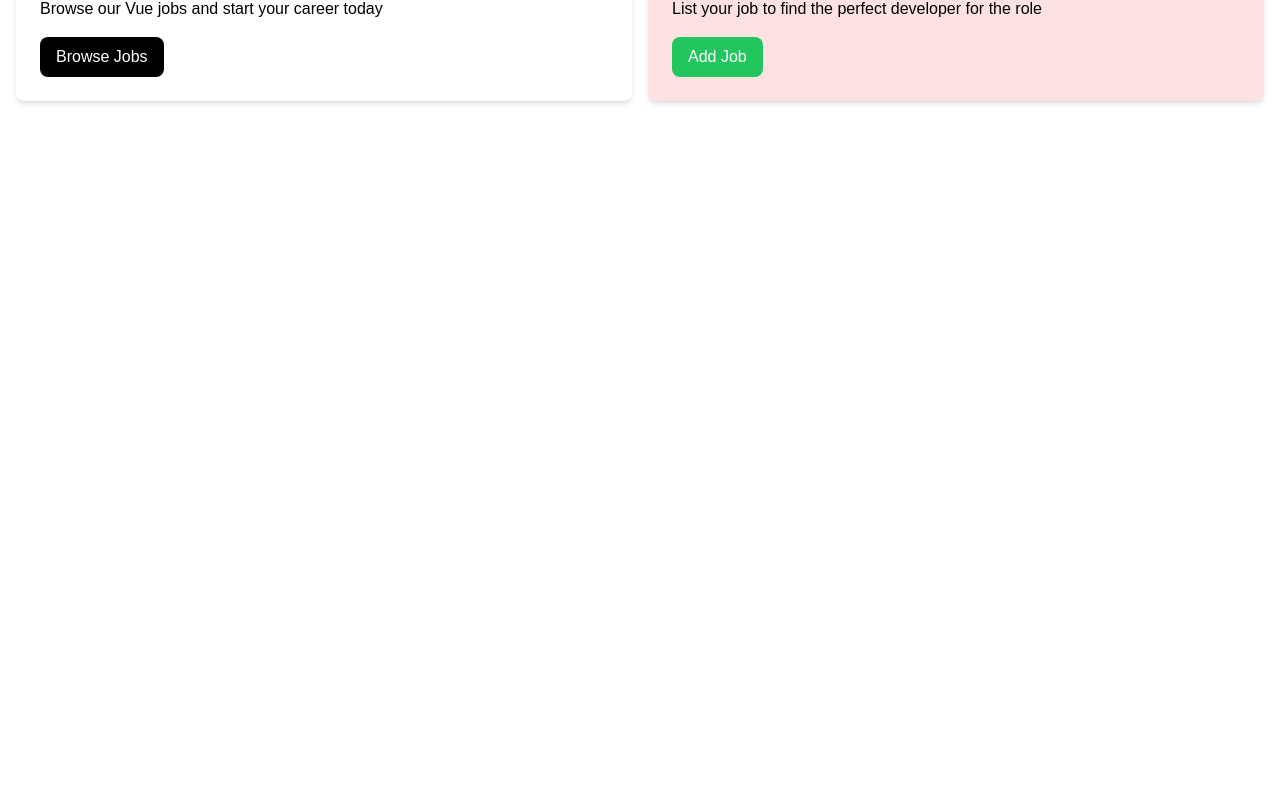
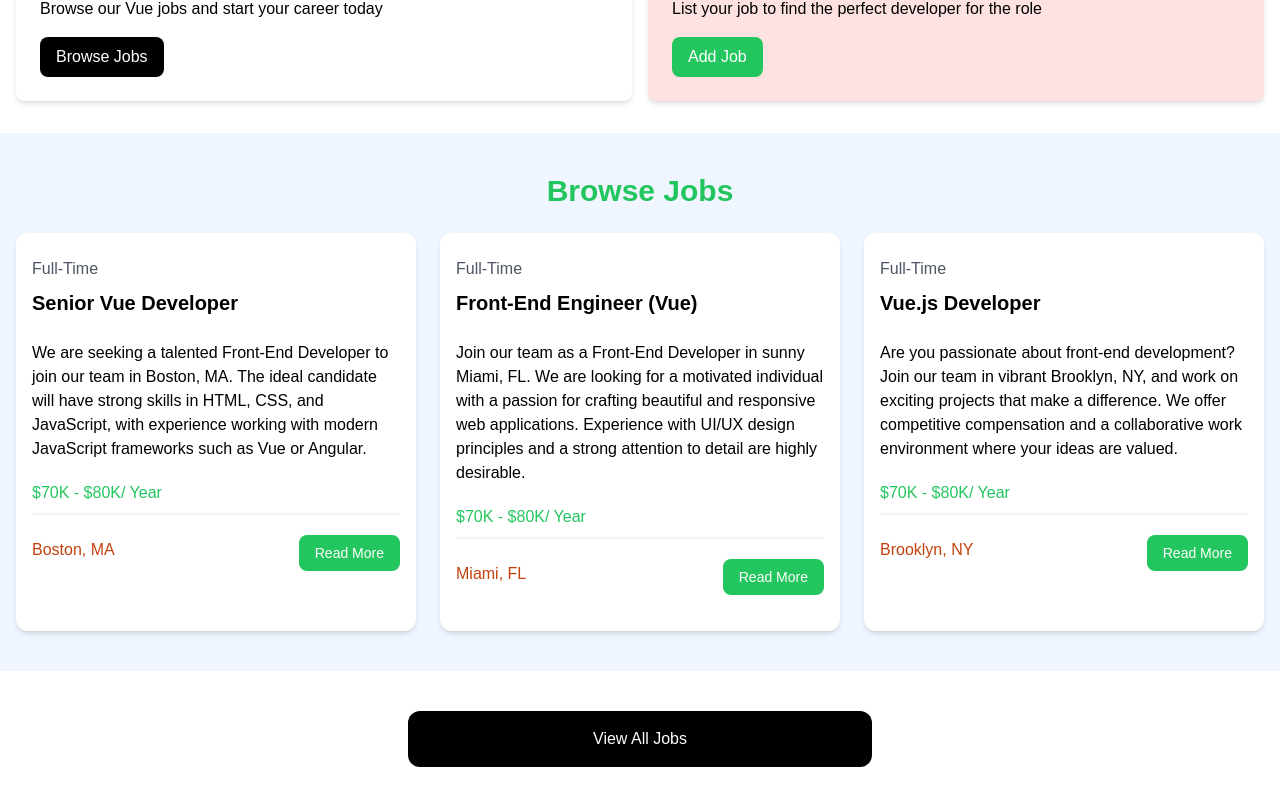
Before and after one commit to ayakoneko/CLab-Laravel-Vue-Tailwind-, a Vue app in the folder 1. Vue Crash Course/Vue with application/vue-crash-2024/: page / in a window 1280 px wide. Shown: the part 476-1282 px from the top of the page. Before the commit the page ends 800 px from the top, so only its background shows below. Built offline with nearby package versions, Linux system fonts and the light colour scheme.

Commit message:
0. Vue - JobListing from JSON Data, with limit and showButton(boolean)

```diff
--- a/1. Vue Crash Course/Vue with application/vue-crash-2024/src/App.vue
+++ b/1. Vue Crash Course/Vue with application/vue-crash-2024/src/App.vue
@@ -2,6 +2,7 @@
   import Navbar from '@/components/Navbar.vue';
   import Hero from '@/components/Hero.vue';
   import HomeCard from '@/components/HomeCard.vue';
+  import JobListings from '@/components/JobListings.vue';
 
 </script>
 
@@ -9,7 +10,7 @@
   <Navbar />
   <Hero />
   <HomeCard />
-
+  <JobListings :limit="3" :showButton="true"/>
 </template>
 
 <style scoped>
--- /dev/null
+++ b/1. Vue Crash Course/Vue with application/vue-crash-2024/src/components/JobListing.vue
@@ -0,0 +1,39 @@
+<script setup>
+  import { defineProps } from 'vue';
+
+  defineProps({
+    job: Object
+  });
+</script>
+
+<template>
+  <div class="bg-white rounded-xl shadow-md relative">
+    <div class="p-4">
+      <div class="mb-6">
+        <div class="text-gray-600 my-2">{{job.type}}</div>
+        <h3 class="text-xl font-bold">{{job.title}}</h3>
+      </div>
+
+      <div class="mb-5">
+        {{job.description}}
+      </div>
+
+      <h3 class="text-green-500 mb-2">{{job.salary}}/ Year</h3>
+
+      <div class="border border-gray-100 mb-5"></div>
+
+      <div class="flex flex-col lg:flex-row justify-between mb-4">
+        <div class="text-orange-700 mb-3">
+          <i class="fa-solid fa-location-dot text-lg"></i>
+          {{job.location}}
+        </div>
+        <a
+          :href="'/job/' + job.id"
+          class="h-[36px] bg-green-500 hover:bg-green-600 text-white px-4 py-2 rounded-lg text-center text-sm"
+        >
+          Read More
+        </a>
+      </div>
+    </div>
+  </div>
+</template>
--- /dev/null
+++ b/1. Vue Crash Course/Vue with application/vue-crash-2024/src/components/JobListings.vue
@@ -0,0 +1,38 @@
+<script setup>
+  import jobData from '@/jobs.json';
+  import JobListing from '@/components/JobListing.vue';
+  import { ref, defineProps } from 'vue';
+
+  const jobs = ref(jobData);
+
+  defineProps({
+    limit: Number,
+    showButton: {
+      type: Boolean,
+      default: false
+    }
+  });
+
+</script>
+
+<template>
+  <section class="bg-blue-50 px-4 py-10">
+    <div class="container-xl lg:container m-auto">
+      <h2 class="text-3xl font-bold text-green-500 mb-6 text-center">
+        Browse Jobs
+      </h2>
+      <div class="grid grid-cols-1 md:grid-cols-3 gap-6">
+        <JobListing v-for="job in jobs.slice(0, limit || jobs.length)" :key="job.id" :job="job"/>
+      </div>
+    </div>
+  </section>
+
+  <section v-if="showButton" class="m-auto max-w-lg my-10 px-6">
+    <a
+      href="/jobs"
+      class="block bg-black text-white text-center py-4 px-6 rounded-xl hover:bg-gray-700"
+      >View All Jobs</a
+    >
+  </section>
+
+</template>
--- /dev/null
+++ b/1. Vue Crash Course/Vue with application/vue-crash-2024/src/jobs.json
@@ -0,0 +1,86 @@
+[
+  {
+    "id": 1,
+    "title": "Senior Vue Developer",
+    "type": "Full-Time",
+    "description": "We are seeking a talented Front-End Developer to join our team in Boston, MA. The ideal candidate will have strong skills in HTML, CSS, and JavaScript, with experience working with modern JavaScript frameworks such as Vue or Angular.",
+    "location": "Boston, MA",
+    "salary": "$70K - $80K",
+    "company": {
+      "name": "NewTek Solutions",
+      "description": "NewTek Solutions is a leading technology company specializing in web development and digital solutions. We pride ourselves on delivering high-quality products and services to our clients while fostering a collaborative and innovative work environment.",
+      "contactEmail": "contact@teksolutions.com",
+      "contactPhone": "555-555-5555"
+    }
+  },
+  {
+    "id": 2,
+    "title": "Front-End Engineer (Vue)",
+    "type": "Full-Time",
+    "description": "Join our team as a Front-End Developer in sunny Miami, FL. We are looking for a motivated individual with a passion for crafting beautiful and responsive web applications. Experience with UI/UX design principles and a strong attention to detail are highly desirable.",
+    "location": "Miami, FL",
+    "salary": "$70K - $80K",
+    "company": {
+      "name": "Veneer Solutions",
+      "description": "Veneer Solutions is a creative agency specializing in digital design and development. Our team is dedicated to pushing the boundaries of creativity and innovation to deliver exceptional results for our clients.",
+      "contactEmail": "contact@loremipsum.com",
+      "contactPhone": "555-555-5555"
+    }
+  },
+  {
+    "id": 3,
+    "title": "Vue.js Developer",
+    "type": "Full-Time",
+    "description": "Are you passionate about front-end development? Join our team in vibrant Brooklyn, NY, and work on exciting projects that make a difference. We offer competitive compensation and a collaborative work environment where your ideas are valued.",
+    "location": "Brooklyn, NY",
+    "salary": "$70K - $80K",
+    "company": {
+      "name": "Dolor Cloud",
+      "description": "Dolor Cloud is a leading technology company specializing in digital solutions for businesses of all sizes. With a focus on innovation and customer satisfaction, we are committed to delivering cutting-edge products and services.",
+      "contactEmail": "contact@dolorsitamet.com",
+      "contactPhone": "555-555-5555"
+    }
+  },
+  {
+    "id": 4,
+    "title": "Vue Front-End Developer",
+    "type": "Part-Time",
+    "description": "Join our team as a Part-Time Front-End Developer in beautiful Pheonix, AZ. We are looking for a self-motivated individual with a passion for creating engaging user experiences. This position offers flexible hours and the opportunity to work remotely.",
+    "location": "Pheonix, AZ",
+    "salary": "$60K - $70K",
+    "company": {
+      "name": "Alpha Elite",
+      "description": "Alpha Elite is a dynamic startup specializing in digital marketing and web development. We are committed to fostering a diverse and inclusive workplace where creativity and innovation thrive.",
+      "contactEmail": "contact@adipisicingelit.com",
+      "contactPhone": "555-555-5555"
+    }
+  },
+  {
+    "id": 5,
+    "title": "Full Stack Vue Developer",
+    "type": "Full-Time",
+    "description": "Exciting opportunity for a Full-Time Front-End Developer in bustling Atlanta, GA. We are seeking a talented individual with a passion for building elegant and scalable web applications. Join our team and make an impact!",
+    "location": "Atlanta, GA",
+    "salary": "$90K - $100K",
+    "company": {
+      "name": "Browning Technologies",
+      "description": "Browning Technologies is a rapidly growing technology company specializing in e-commerce solutions. We offer a dynamic and collaborative work environment where employees are encouraged to think creatively and innovate.",
+      "contactEmail": "contact@consecteturadipisicing.com",
+      "contactPhone": "555-555-5555"
+    }
+  },
+  {
+    "id": 6,
+    "title": "Vue Native Developer",
+    "type": "Full-Time",
+    "description": "Join our team as a Front-End Developer in beautiful Portland, OR. We are looking for a skilled and enthusiastic individual to help us create innovative web solutions. Competitive salary and great benefits package available.",
+    "location": "Portland, OR",
+    "salary": "$100K - $110K",
+    "company": {
+      "name": "Port Solutions INC",
+      "description": "Port Solutions is a leading technology company specializing in software development and digital marketing. We are committed to providing our clients with cutting-edge solutions and our employees with a supportive and rewarding work environment.",
+      "contactEmail": "contact@ipsumlorem.com",
+      "contactPhone": "555-555-5555"
+    }
+  }
+]
```
